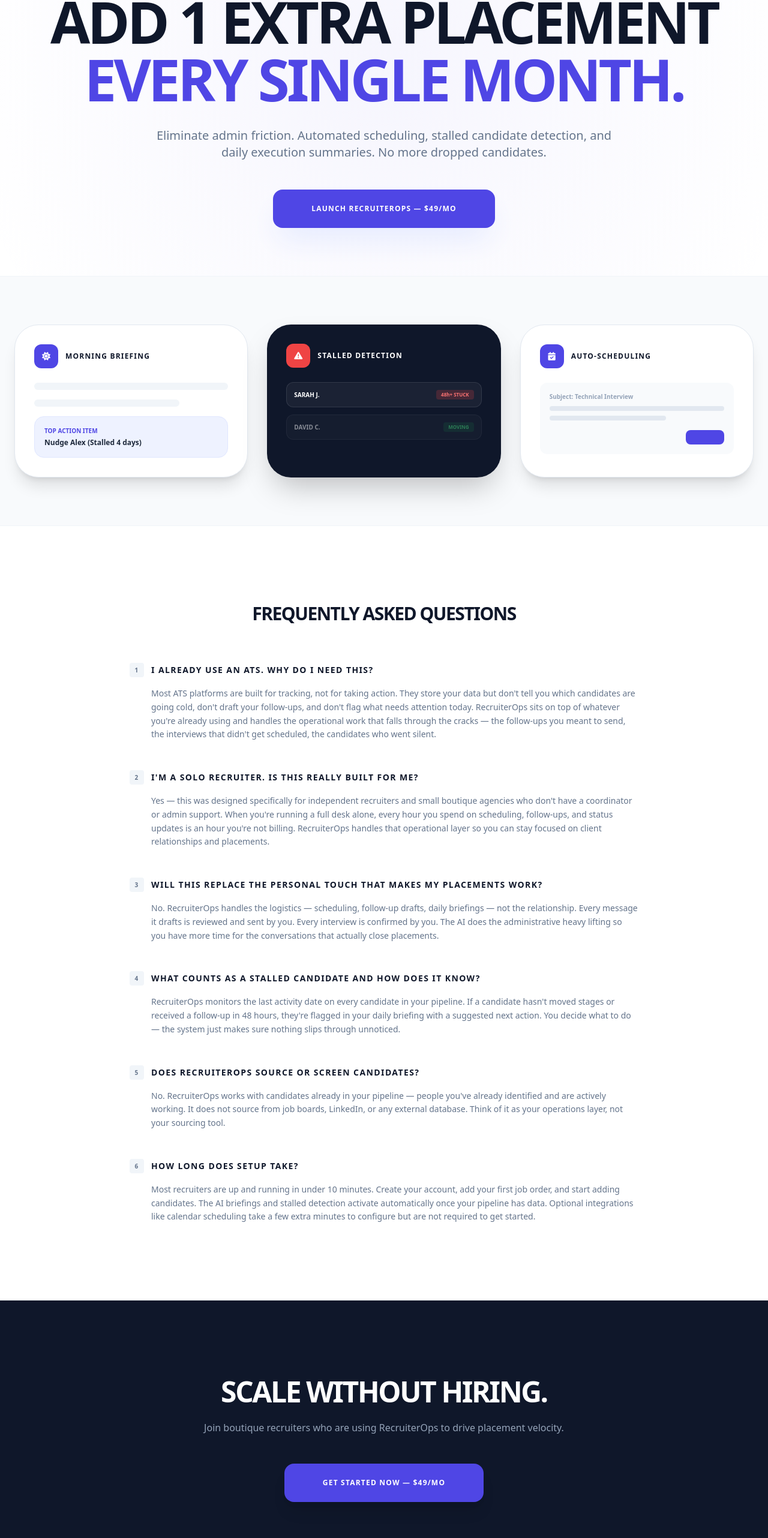
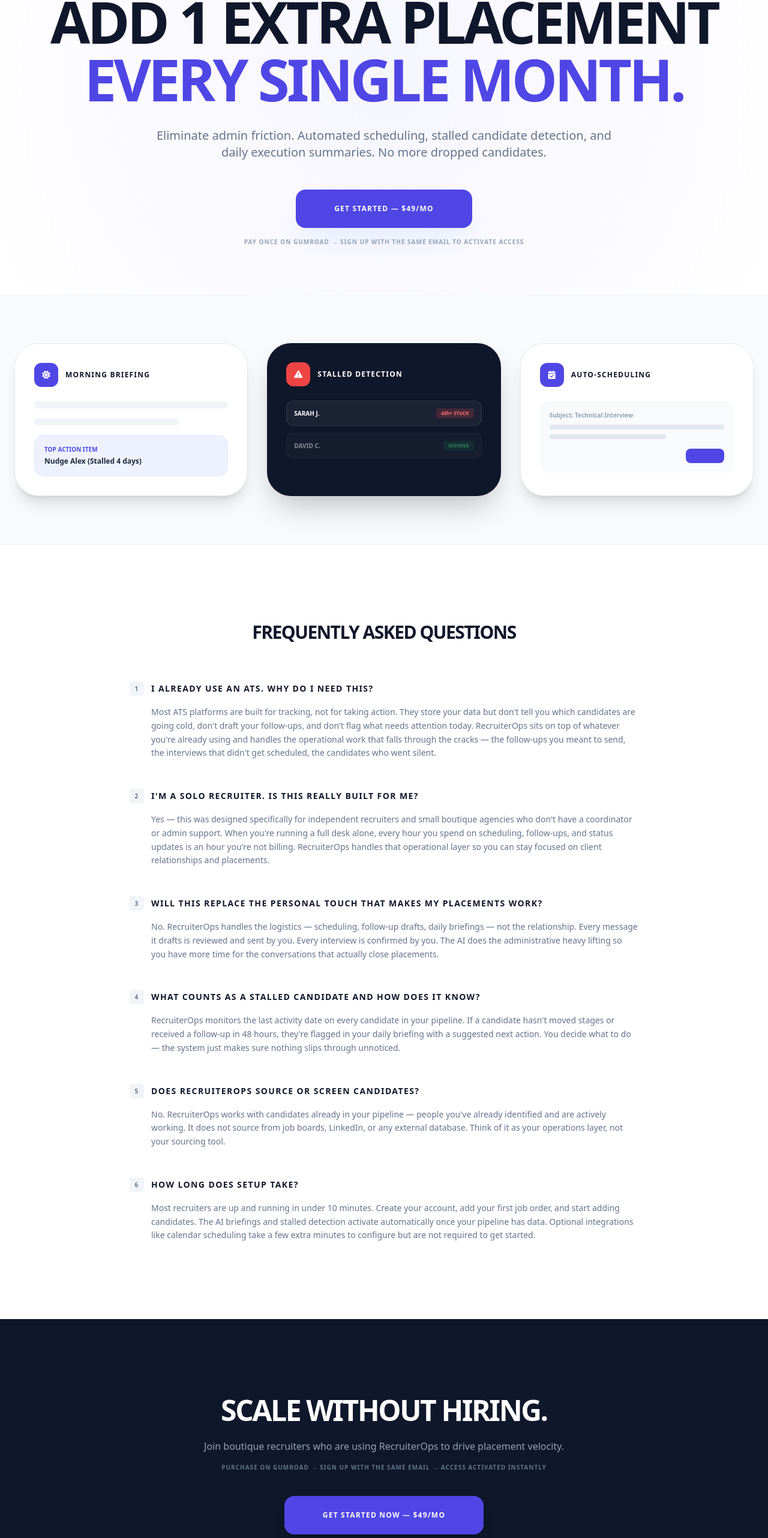
Before and after one commit to yvetteingram/recruiterops, a React (Vite) app: page / in a window 1280 px wide. Shown: the part 233-2797 px from the top of the page at 60% size. Built offline with nearby package versions, Linux system fonts and the light colour scheme.

Commit message:
feat: route landing page CTAs to Gumroad

```diff
--- a/components/LandingView.tsx
+++ b/components/LandingView.tsx
@@ -4,6 +4,8 @@
   onGetStarted: () => void;
   onDemoMode: () => void;
 }
+
+const GUMROAD_URL = 'https://ketorahdigital.gumroad.com/l/kjsurs';
 
 const LandingView: React.FC<LandingViewProps> = ({ onGetStarted, onDemoMode }) => {
   const faqs = [
@@ -46,10 +48,22 @@
           </div>
 
           <div className="flex items-center gap-6">
-            <button onClick={onGetStarted} className="text-[10px] font-black uppercase tracking-widest text-slate-500 hover:text-slate-900 transition-colors">Log In</button>
-            <button onClick={onGetStarted} className="bg-slate-900 hover:bg-slate-800 text-white px-6 py-2.5 rounded-lg font-black text-[10px] uppercase tracking-widest transition-all shadow-xl shadow-slate-200">
+            {/* LOG IN → opens AuthView in login mode */}
+            <button
+              onClick={onGetStarted}
+              className="text-[10px] font-black uppercase tracking-widest text-slate-500 hover:text-slate-900 transition-colors"
+            >
+              Log In
+            </button>
+            {/* GET STARTED → goes to Gumroad to pay first */}
+            <a
+              href={GUMROAD_URL}
+              target="_blank"
+              rel="noopener noreferrer"
+              className="bg-slate-900 hover:bg-slate-800 text-white px-6 py-2.5 rounded-lg font-black text-[10px] uppercase tracking-widest transition-all shadow-xl shadow-slate-200"
+            >
               Get Started
-            </button>
+            </a>
           </div>
         </div>
       </nav>
@@ -67,15 +81,24 @@
           <p className="text-lg md:text-xl text-slate-500 font-medium max-w-3xl mx-auto mb-12 leading-relaxed">
             Eliminate admin friction. Automated scheduling, stalled candidate detection, and daily execution summaries. No more dropped candidates.
           </p>
-          <div className="flex justify-center">
-            <button onClick={onGetStarted} className="w-full sm:w-auto px-16 py-6 bg-indigo-600 text-white rounded-2xl font-black uppercase text-xs tracking-widest shadow-2xl shadow-indigo-100 hover:bg-indigo-700 transition-all active:scale-95">
-              Launch RecruiterOps — $49/mo
-            </button>
+          <div className="flex flex-col items-center gap-4">
+            {/* Hero CTA → goes to Gumroad */}
+            <a
+              href={GUMROAD_URL}
+              target="_blank"
+              rel="noopener noreferrer"
+              className="w-full sm:w-auto px-16 py-6 bg-indigo-600 text-white rounded-2xl font-black uppercase text-xs tracking-widest shadow-2xl shadow-indigo-100 hover:bg-indigo-700 transition-all active:scale-95"
+            >
+              Get Started — $49/mo
+            </a>
+            <p className="text-[10px] text-slate-400 font-bold uppercase tracking-widest">
+              Pay once on Gumroad → sign up with the same email to activate access
+            </p>
           </div>
         </div>
       </section>
 
-      {/* App Visuals / Screenshots in action */}
+      {/* App Visuals */}
       <section className="py-20 bg-slate-50 border-y border-slate-100">
         <div className="max-w-7xl mx-auto px-6">
           <div className="grid grid-cols-1 md:grid-cols-3 gap-8">
@@ -152,10 +175,26 @@
       <section className="py-32 bg-slate-900 text-center">
          <div className="max-w-3xl mx-auto px-6">
             <h2 className="text-4xl md:text-5xl font-black text-white tracking-tighter uppercase mb-6">Scale without hiring.</h2>
-            <p className="text-slate-400 mb-12 font-medium">Join boutique recruiters who are using RecruiterOps to drive placement velocity.</p>
-            <button onClick={onGetStarted} className="px-16 py-6 bg-indigo-600 text-white rounded-2xl font-black uppercase text-xs tracking-widest shadow-xl hover:bg-indigo-700 transition-all active:scale-95">
+            <p className="text-slate-400 mb-4 font-medium">Join boutique recruiters who are using RecruiterOps to drive placement velocity.</p>
+            <p className="text-slate-500 text-[10px] font-bold uppercase tracking-widest mb-10">
+              Purchase on Gumroad → Sign up with the same email → Access activated instantly
+            </p>
+            <a
+              href={GUMROAD_URL}
+              target="_blank"
+              rel="noopener noreferrer"
+              className="inline-block px-16 py-6 bg-indigo-600 text-white rounded-2xl font-black uppercase text-xs tracking-widest shadow-xl hover:bg-indigo-700 transition-all active:scale-95"
+            >
               Get Started Now — $49/mo
-            </button>
+            </a>
+            <div className="mt-8">
+              <button
+                onClick={onGetStarted}
+                className="text-slate-500 hover:text-white text-[10px] font-black uppercase tracking-widest transition-colors"
+              >
+                Already a subscriber? Log In →
+              </button>
+            </div>
          </div>
       </section>
 
```
